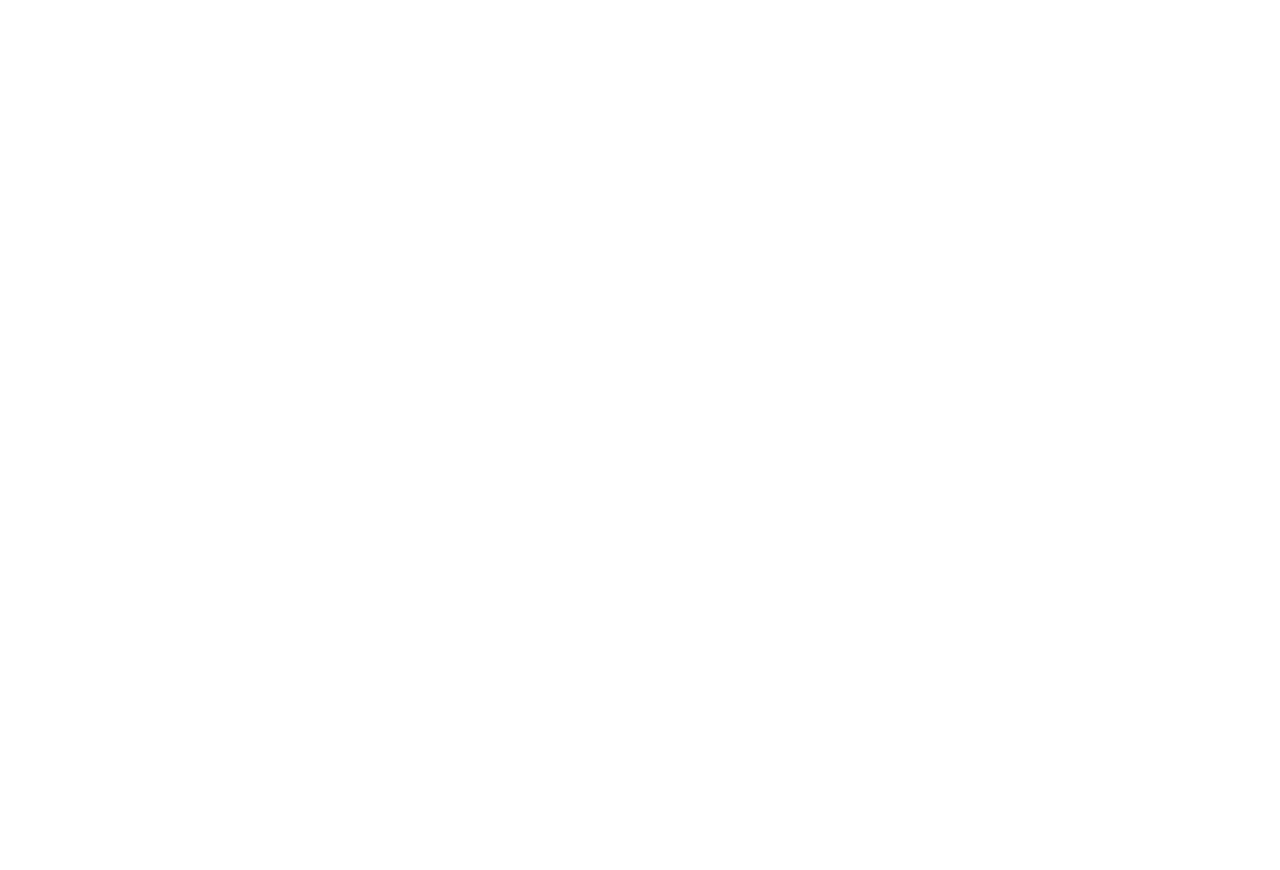
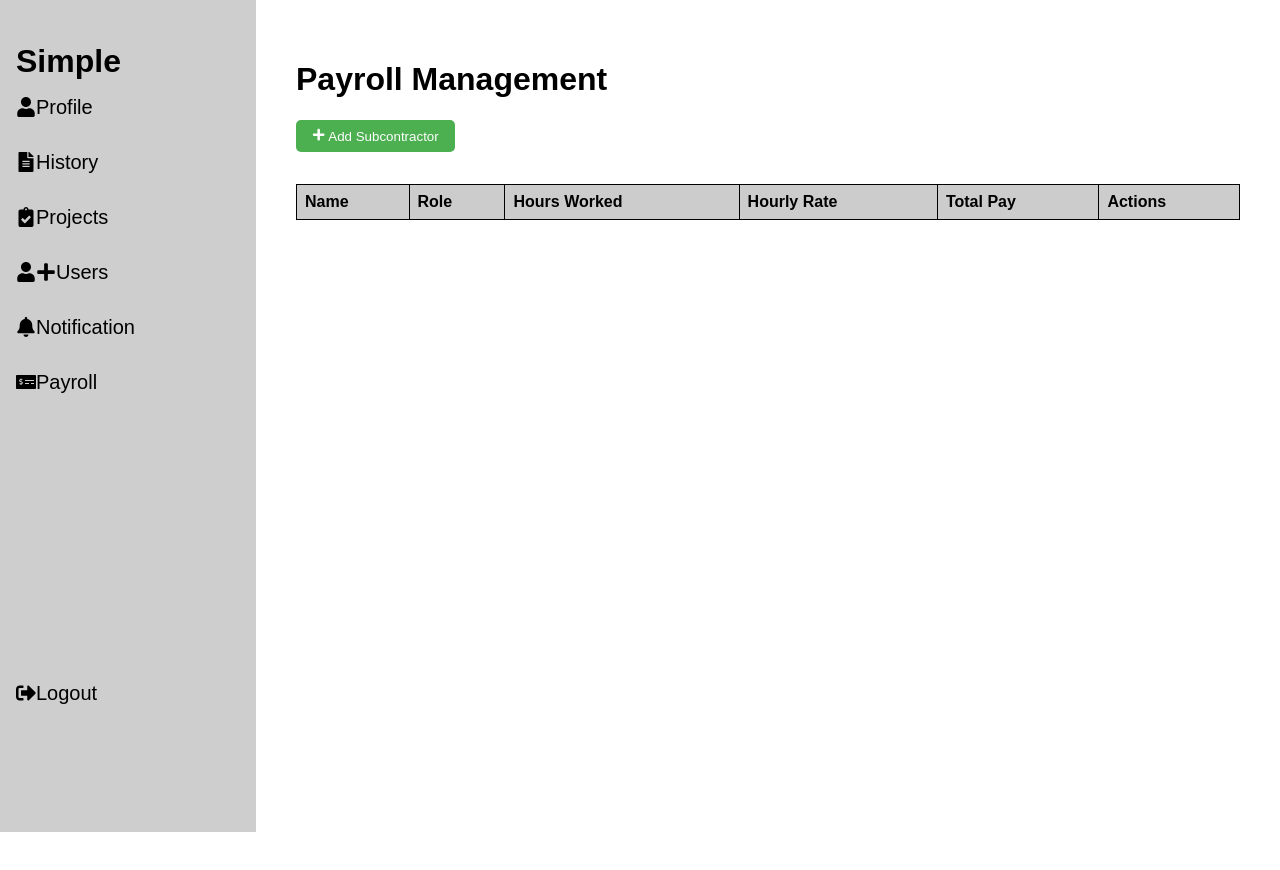
Before and after one commit to flavio1508/Symplenic, a React (Create React App) app: page /payroll in a window 1280 px wide. Before the commit this address had no page. Shown: the top 870 px of the page. Before the commit the page ends 800 px from the top, so only its background shows below. Built offline with nearby package versions, Linux system fonts and the light colour scheme.

Commit message:
criação de uma tela de gestão de pagamentos

```diff
--- a/src/App.js
+++ b/src/App.js
@@ -2,7 +2,8 @@
 import Dashboard from "./Components/pages/Dashboard"; // Ajuste o caminho para o componente principal
 import Login from "./Components/Login/Login"; // Ajuste o caminho para o componente de login
 import Profile from "./Components/Profile/Profile"; // Ajuste o caminho para o componente de perfil
-import { BrowserRouter as Router, Routes, Route, useNavigate } from "react-router-dom";
+import Payroll from "./Components/Payroll/Payroll"; // Ajuste o caminho para o componente de folha de pagamento
+import { BrowserRouter as Router, Routes, Route} from "react-router-dom";
 import NewUser from "./Components/NewUser/NewUser";
 
 function App() {
@@ -13,6 +14,7 @@
         <Route path="/dashboard" element={<Dashboard />} />
         <Route path="/newUser" element={<NewUser />} />
         <Route path="/profile" element={<Profile />} />
+        <Route path="/payroll" element={<Payroll />} />
       </Routes>
     </Router>
   );
--- a/src/Components/Login/Login.js
+++ b/src/Components/Login/Login.js
@@ -14,8 +14,12 @@
       const user = users.find((u) => u.email === email && u.password === password);
 
       if (user) {
-        localStorage.setItem("user", JSON.stringify(user));
-        navigate("/dashboard");
+        if (user.isActive) {
+          localStorage.setItem("user", JSON.stringify(user));
+          navigate("/dashboard");
+        } else {
+          setError("This account is inactive. Please contact the administrator.");
+        }
       } else {
         setError("Invalid email or password");
       }
--- a/src/Components/Nav/Nav.js
+++ b/src/Components/Nav/Nav.js
@@ -1,5 +1,5 @@
 import React from "react";
-import { FaSearch, FaUser, FaFileAlt, FaClipboardCheck, FaPlus, FaBell, FaSignOutAlt, FaAngleLeft, FaAngleRight } from "react-icons/fa";
+import { FaUser, FaFileAlt, FaClipboardCheck, FaPlus, FaBell, FaSignOutAlt, FaMoneyCheckAlt } from "react-icons/fa";
 import { useNavigate } from "react-router-dom";
 
 const Nav =(props) => {
@@ -21,6 +21,15 @@
     const handleprofile = () => {
       navigate("/profile");
     };
+
+    const handlePayroll = () => {
+      if (user.role === "Product Manager") {
+        navigate("/payroll");
+      } else {
+        alert("Access denied. Only Product Managers can access the payroll.");
+      }
+    };
+
     return(
         <div className="flex h-screen bg-gray-100">
               {/* Sidebar */}
@@ -42,6 +51,9 @@
                   <li>
                     <FaBell /> Notification
                   </li>
+                  <li  onClick={handlePayroll}>
+                     <FaMoneyCheckAlt/>Payroll
+                  </li>
                   <li className='logout' onClick={props.handleLogout}>
                     <FaSignOutAlt/> Logout
                   </li>
--- /dev/null
+++ b/src/Components/Payroll/Payroll.css
@@ -0,0 +1,90 @@
+.payroll-container {
+    flex: 1;
+    padding: 2rem;
+    margin-left: 16rem; /* Adjust for the sidebar */
+    height: 100vh;
+    overflow-y: auto;
+  }
+
+  .payroll-container{
+    font-family: Arial, 'sans-serif';
+  }
+
+  .add-button {
+    background-color: #4CAF50;
+    color: white;
+    padding: 0.5rem 1rem;
+    border: none;
+    border-radius: 5px;
+    cursor: pointer;
+    margin-bottom: 1rem;
+  }
+
+  .add-button:hover {
+    background-color: #45a049;
+  }
+
+  .payroll-table {
+    width: 100%;
+    border-collapse: collapse;
+    margin-top: 1rem;
+  }
+
+  .payroll-table th, .payroll-table td {
+    border: 1px solid #000;
+    padding: 8px;
+    text-align: left;
+  }
+
+  .payroll-table th {
+    background-color: #ccc;
+  }
+
+  .modalP {
+    position: fixed;
+    top: 0;
+    left: 0;
+    right: 0;
+    bottom: 0;
+    background-color: rgba(0, 0, 0, 0.5);
+    display: flex;
+    justify-content: center;
+    align-items: center;
+  }
+
+  .modalPayroll {
+    background-color: white;
+    padding: 2rem;
+    border-radius: 5px;
+    width: 30%;
+  }
+
+  .modalPayroll input {
+    width: 100%;
+    padding: 0.5rem;
+    margin-bottom: 1rem;
+    border: 1px solid #ccc;
+    border-radius: 5px;
+    margin-left: -0.5rem;
+  }
+
+  .bottonSave {
+    background-color: #4CAF50;
+    color: white;
+    padding: 0.5rem 1rem;
+    border: none;
+    border-radius: 5px;
+    cursor: pointer;
+    margin-right: 0.5rem;
+  }
+
+
+  .bottonCancel{
+    background-color: #E43C3C;
+    color: white;
+    padding: 0.5rem 1rem;
+    border: none;
+    border-radius: 5px;
+    cursor: pointer;
+    margin-right: 0.5rem;
+  }
--- /dev/null
+++ b/src/Components/Payroll/Payroll.js
@@ -0,0 +1,128 @@
+import React, { useState, useEffect } from "react";
+import { FaPlus, FaEdit, FaTrash } from "react-icons/fa";
+import "./Payroll.css";
+import Nav from "../Nav/Nav";
+import { useNavigate } from "react-router-dom";
+
+const Payroll = () => {
+  const [subcontractors, setSubcontractors] = useState([]);
+  const [isModalOpen, setIsModalOpen] = useState(false);
+  const [newSubcontractor, setNewSubcontractor] = useState({ name: "", role: "", hoursWorked: 0, hourlyRate: 0 });
+  const navigate = useNavigate();
+
+  const handleLogout = () => {
+    localStorage.removeItem("user");
+    navigate("/");
+  };
+
+  useEffect(() => {
+    const savedSubcontractors = JSON.parse(localStorage.getItem("subcontractors")) || [];
+    setSubcontractors(savedSubcontractors);
+  }, []);
+
+  const handleAddSubcontractor = () => {
+    const updatedSubcontractors = [...subcontractors, newSubcontractor];
+    setSubcontractors(updatedSubcontractors);
+    localStorage.setItem("subcontractors", JSON.stringify(updatedSubcontractors));
+    setIsModalOpen(false);
+    setNewSubcontractor({ name: "", role: "", hoursWorked: 0, hourlyRate: 0 });
+  };
+
+  const handleDeleteSubcontractor = (index) => {
+    const updatedSubcontractors = subcontractors.filter((_, i) => i !== index);
+    setSubcontractors(updatedSubcontractors);
+    localStorage.setItem("subcontractors", JSON.stringify(updatedSubcontractors));
+  };
+
+  const handleEditSubcontractor = (index) => {
+    const subcontractorToEdit = subcontractors[index];
+    setNewSubcontractor(subcontractorToEdit);
+    handleDeleteSubcontractor(index);
+    setIsModalOpen(true);
+  };
+
+  const calculateTotalPay = (hoursWorked, hourlyRate) => {
+    return hoursWorked * hourlyRate;
+  };
+
+
+
+  return (
+    <div className="flex h-screen bg-gray-100">
+        <Nav handleLogout={handleLogout} />
+        <main className="payroll-container">
+        <h1>Payroll Management</h1>
+        <button className="add-button" onClick={() => setIsModalOpen(true)}>
+            <FaPlus /> Add Subcontractor
+        </button>
+        <table className="payroll-table">
+            <thead>
+            <tr>
+                <th>Name</th>
+                <th>Role</th>
+                <th>Hours Worked</th>
+                <th>Hourly Rate</th>
+                <th>Total Pay</th>
+                <th>Actions</th>
+            </tr>
+            </thead>
+            <tbody>
+            {subcontractors.map((subcontractor, index) => (
+                <tr key={index}>
+                <td>{subcontractor.name}</td>
+                <td>{subcontractor.role}</td>
+                <td>{subcontractor.hoursWorked}</td>
+                <td>${subcontractor.hourlyRate}</td>
+                <td>${calculateTotalPay(subcontractor.hoursWorked, subcontractor.hourlyRate)}</td>
+                <td>
+                    <button onClick={() => handleEditSubcontractor(index)}>
+                    <FaEdit />
+                    </button>
+                    <button onClick={() => handleDeleteSubcontractor(index)}>
+                    <FaTrash />
+                    </button>
+                </td>
+                </tr>
+            ))}
+            </tbody>
+        </table>
+
+        {isModalOpen && (
+            <div className="modalP">
+            <div className="modalPayroll">
+                <h2>Add/Edit Subcontractor</h2>
+                <input
+                type="text"
+                placeholder="Name"
+                value={newSubcontractor.name}
+                onChange={(e) => setNewSubcontractor({ ...newSubcontractor, name: e.target.value })}
+                />
+                <input
+                type="text"
+                placeholder="Role"
+                value={newSubcontractor.role}
+                onChange={(e) => setNewSubcontractor({ ...newSubcontractor, role: e.target.value })}
+                />
+                <input
+                type="text"
+                placeholder="Hours Worked"
+                value={newSubcontractor.hoursWorked}
+                onChange={(e) => setNewSubcontractor({ ...newSubcontractor, hoursWorked: e.target.value })}
+                />
+                <input
+                type="text"
+                placeholder="Hourly Rate"
+                value={newSubcontractor.hourlyRate}
+                onChange={(e) => setNewSubcontractor({ ...newSubcontractor, hourlyRate: e.target.value })}
+                />
+                <button className="bottonSave" onClick={handleAddSubcontractor}>Save</button>
+                <button className= 'bottonCancel' onClick={() => setIsModalOpen(false)}>Cancel</button>
+            </div>
+            </div>
+        )}
+        </main>
+    </div>
+  );
+};
+
+export default Payroll;
--- a/src/Components/pages/Dashboard.css
+++ b/src/Components/pages/Dashboard.css
@@ -1,13 +1,14 @@
 /* Estilo da barra lateral */
 .sidebar {
-  width: 14rem;
+  width: 100%;
+  max-width: 14rem;
   background-color: rgba(206, 206, 206, 1); /* Cinza*/
   color: white;
   padding: 1rem;
   height: 100vh;
   position: fixed;
-  margin-top: -10px;
-  margin-left: -8px;
+  top:0;
+  left: 0;
 }
 
 .sidebar h1 {
@@ -100,7 +101,7 @@
 
 
 /* Modal de novo projeto */
-.modal-overlay {
+.modalOverlay {
   position: fixed;
   top: 0;
   left: 0;
@@ -116,7 +117,7 @@
   overflow: hidden;
 }
 
-.modal {
+.modalProject {
   background-color: white;
   padding: 2rem;
   border-radius: 0.5rem;
@@ -124,8 +125,8 @@
   z-index: 1001;
 }
 
-.modal input,
-.modal textarea {
+.modalProject input,
+.modalProject textarea {
   width: 100%;
   margin-bottom: 1rem;
   padding: 0.75rem;
@@ -174,7 +175,7 @@
 }
 
 /* Estilo do card */
-.project-card {
+.projectCard {
   background-color: white;
   box-shadow: 0 2px 4px rgba(0, 0, 0, 0.1);
   border-radius: 0.5rem;
@@ -183,13 +184,13 @@
   position: relative;
 }
 
-.project-card-header {
+.projectCardHeader {
   background-color: #999898; /* Cor da barra lateral */
   height: 4px;
   margin-bottom: 1rem;
 }
 
-.card-options {
+.cardOptions {
   margin-top: 90px;
   position: absolute;
   top: 0.5rem;
@@ -197,24 +198,24 @@
   cursor: pointer;
 }
 
-.project-card:hover .card-options {
+.projectCard:hover .card-options {
   display: block;
 }
 
-.card-options span {
+.cardOptions span {
   margin-left: 0.5rem;
 }
 
-.project-card h3 {
+.projectCard h3 {
   font-size: 1.25rem;
   font-weight: bold;
 }
 
-.project-card p {
+.projectCard p {
   color: #4b5563;
 }
 
-.grid-container {
+.gridContainer {
   display: grid;
   grid-template-columns: repeat(3, 1fr);
   gap: 1rem;
@@ -246,7 +247,7 @@
 }
 .logout{
   position: absolute;
-  margin-top: 120%;
+  margin-top: 100%;
 }
 
 .text-xl{
@@ -254,3 +255,20 @@
   font-size: Arial, sans-serif;
   margin-top: -12px;
 }
+
+@media (max-width: 768px) {
+  .sidebar {
+    transform: translateX(-100%);
+  }
+
+  .sidebar.open {
+    transform: translateX(0);
+  }
+}
+
+@media (max-width: 768px) {
+  .main-content {
+    margin-left: 0;
+    padding: 1rem;
+  }
+}
```
Also changed, not shown: src/Components/NewUser/NewUser.js (+12 -8 lines), src/Components/pages/Dashboard.js (+7 -7 lines).
